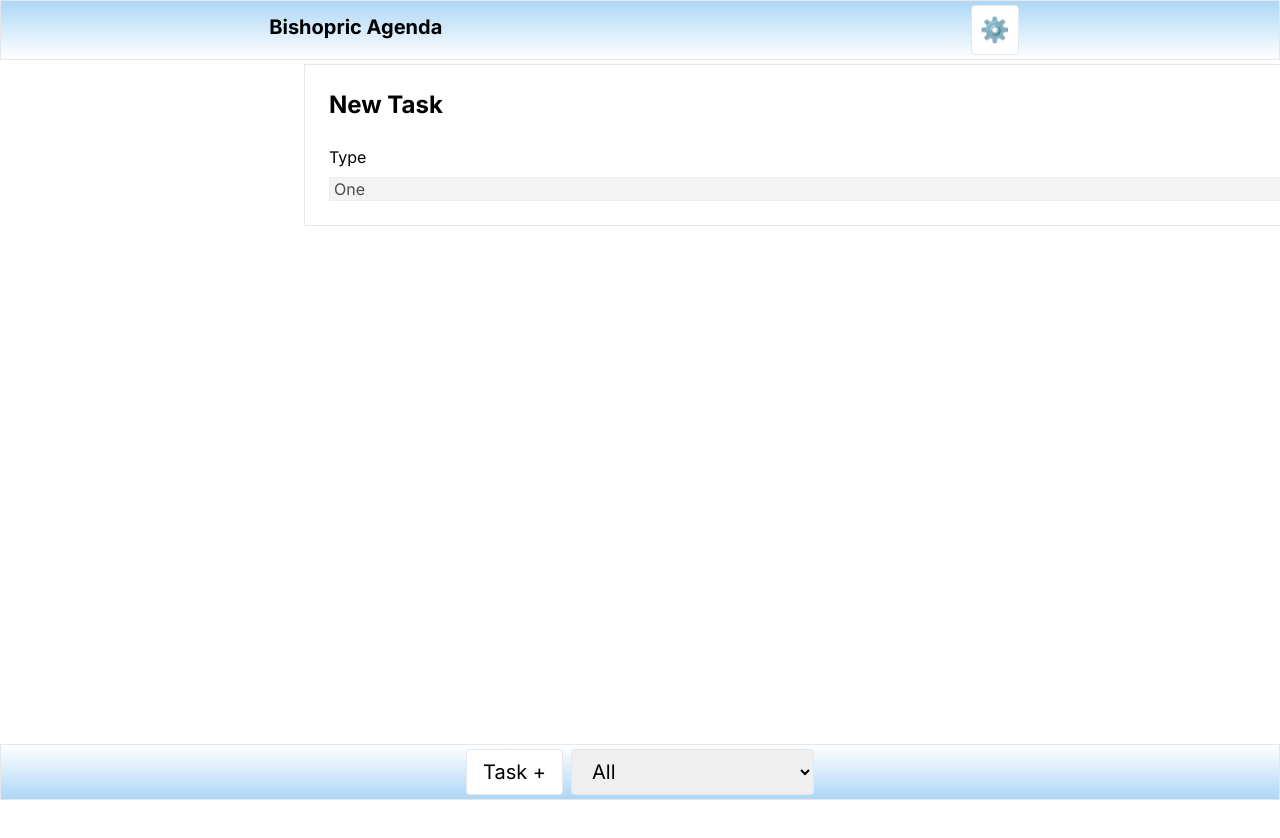
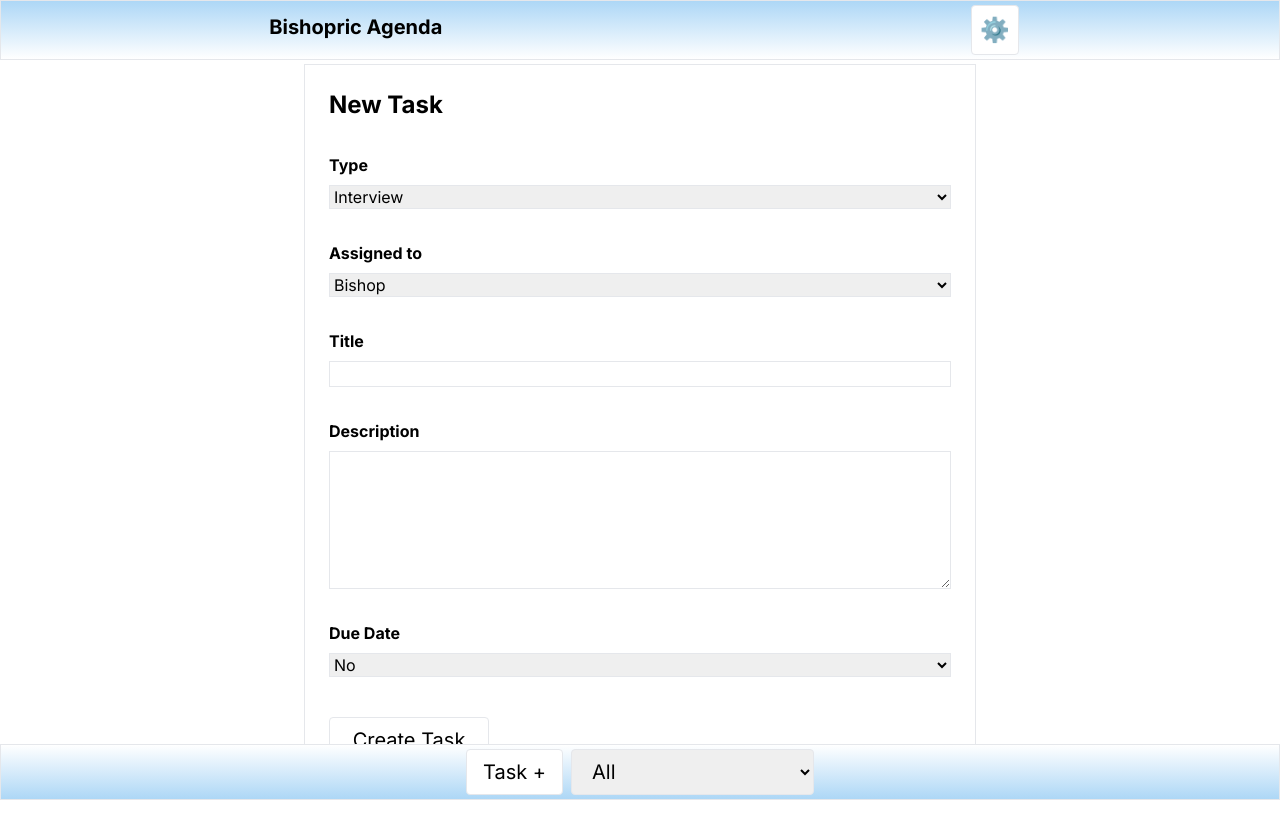
Before and after one commit to angel-l-t/wdd430-bishopric-agenda, a Next.js app: page /new-task in a window 1280 px wide. Shown: the top 838 px of the page. Before the commit the page ends 800 px from the top, so only its background shows below. Built offline with nearby package versions, Linux system fonts and the light colour scheme.

Commit message:
Add task page front finished

```diff
--- a/src/app/components/Pool.tsx
+++ b/src/app/components/Pool.tsx
@@ -11,7 +11,7 @@ export default function Pool({name, items} : PoolType) {
 
     const toggle = () => {
         setOPen(!open);
-      };
+    };
 
     return(
         <section className="p-4 text-center">
--- a/src/app/new-task/page.tsx
+++ b/src/app/new-task/page.tsx
@@ -1,22 +1,79 @@
 "use client";
+import { useState } from "react";
 
 export default function NewTask() {
 
-    function selection(selection : any) {
-        console.log(selection);
+    const [open1, setOPen1] = useState(false);
+    const [open2, setOPen2] = useState(false);
+    const [open3, setOPen3] = useState(false);
+
+    function checkValue(data : FormData) {
+        const radio = data.get("dateTime1");
+        const selected = data.get("type");
+        const selected2 = data.get("assignedTo");
+        console.log(radio + " " + selected + " " + selected2);
+    }
+
+    function toggle(e : any, func: any, inputValue : string) {
+        if(e.target.value === inputValue) {
+            func(true);
+        } else {
+            func(false);
+        }
     }
 
     return(
-        <form className="flex flex-col overflow-hidden fixed top-15 w-full p-6 border" action="">
+        <form className="flex flex-col p-6 border" action={checkValue}>
             <legend className="text-2xl font-bold">New Task</legend>
-            <label className="mt-6" htmlFor="test">Type</label>
-            <select disabled={true} onChange={(e) => {selection(e.target.value)} } className="border mt-2" name="test" id="test">
-                <option value="One">One</option>
-                <option value="Two">Two</option>
-                <option value="Three">Three</option>
-                <option value="Four">Four</option>
-                <option value="Five">Five</option>
+
+            <label className="mt-8 font-bold" htmlFor="type">Type</label>
+            <select onChange={(e) => {toggle(e, setOPen1, "Other")}} className="border mt-2" name="type" id="type">
+                <option value="Interview">Interview</option>
+                <option value="Set Apart">Set Apart</option>
+                <option value="Other">Other</option>
             </select>
+
+            {open1 &&
+            <>
+                <label className="mt-2" htmlFor="type2">Write a Type</label>
+                <input maxLength={50} required className="border pl-1" type="text" name="type2" id="type2" />
+            </>
+            }
+
+            <label className="mt-8 font-bold" htmlFor="assignedTo">Assigned to</label>
+            <select onChange={(e) => {toggle(e, setOPen2, "Other")}} className="border mt-2" name="assignedTo" id="assignedTo">
+                <option value="Bishop">Bishop</option>
+                <option value="1st Counselor">1st Counselor</option>
+                <option value="2nd Counselor">2nd Counselor</option>
+                <option value="Secretary">Secretary</option>
+                <option value="Other">Other</option>
+            </select>
+
+            {open2 &&
+            <>
+                <label className="mt-2" htmlFor="assignedTo2">Assigned to...</label>
+                <input maxLength={50} required className="border pl-1" type="text" name="assignedTo2" id="assignedTo2" />
+            </>
+            }
+
+            <label className="mt-8 font-bold" htmlFor="title">Title</label>
+            <input maxLength={50} required className="border mt-2 pl-1" type="text" name="title" id="title" />
+
+            <label className="mt-8 font-bold" htmlFor="description">Description</label>
+            <textarea maxLength={600} className="border p-2 mt-2" name="description" id="description" rows={5}/>
+
+            <label htmlFor="dateTime1" className="mt-8 font-bold">Due Date</label>
+            <select defaultValue={"No"} onChange={(e) => {toggle(e, setOPen3, "Yes")}} className="border mt-2" id="dateTime1" name="dateTime1">
+                <option value="No">No</option>
+                <option value="Yes">Yes</option>
+            </select>
+
+            {open3 &&
+                <input required className="border mt-8" type="datetime-local" name="dateTime2" id="dateTime2" />
+            }
+
+
+            <button className="text text-xl border bg-white rounded py-2 px-4 mt-10 mr-auto w-40" type="submit">Create Task</button>
         </form>
     );
 }
```
